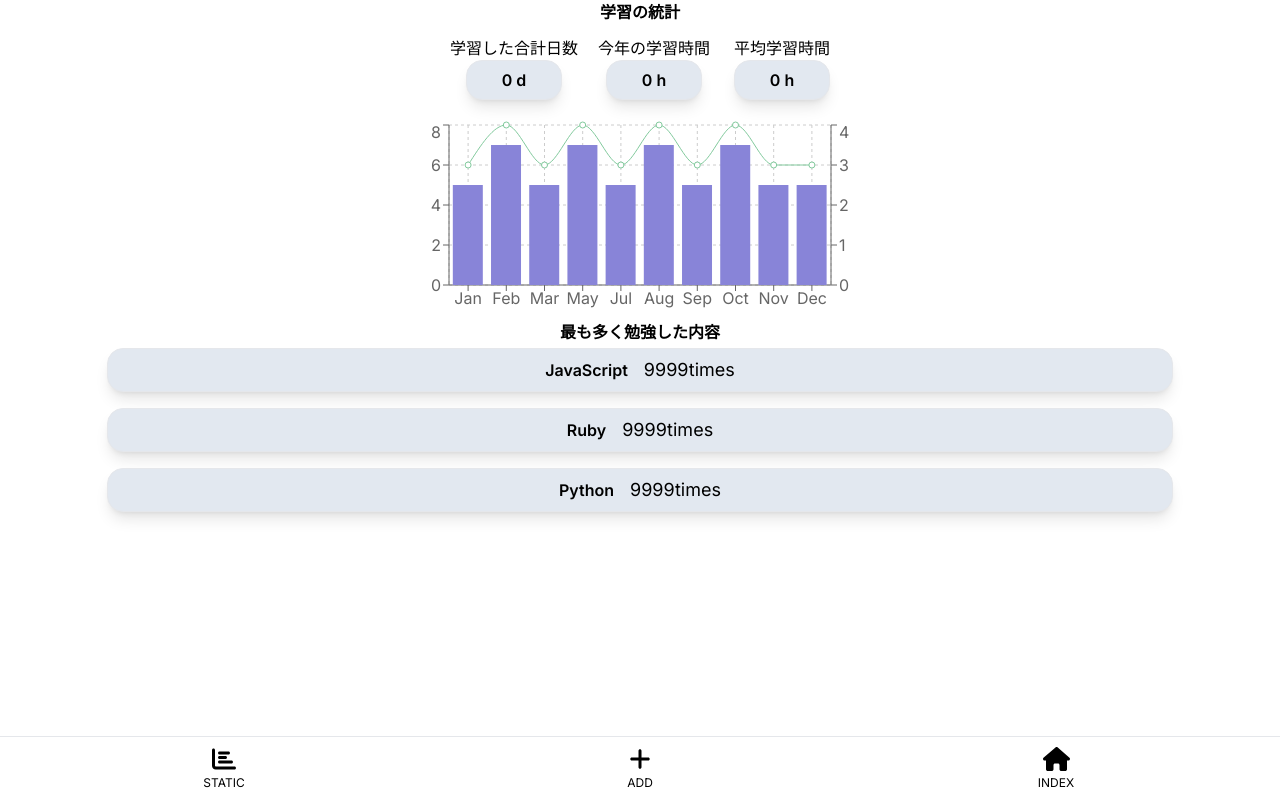
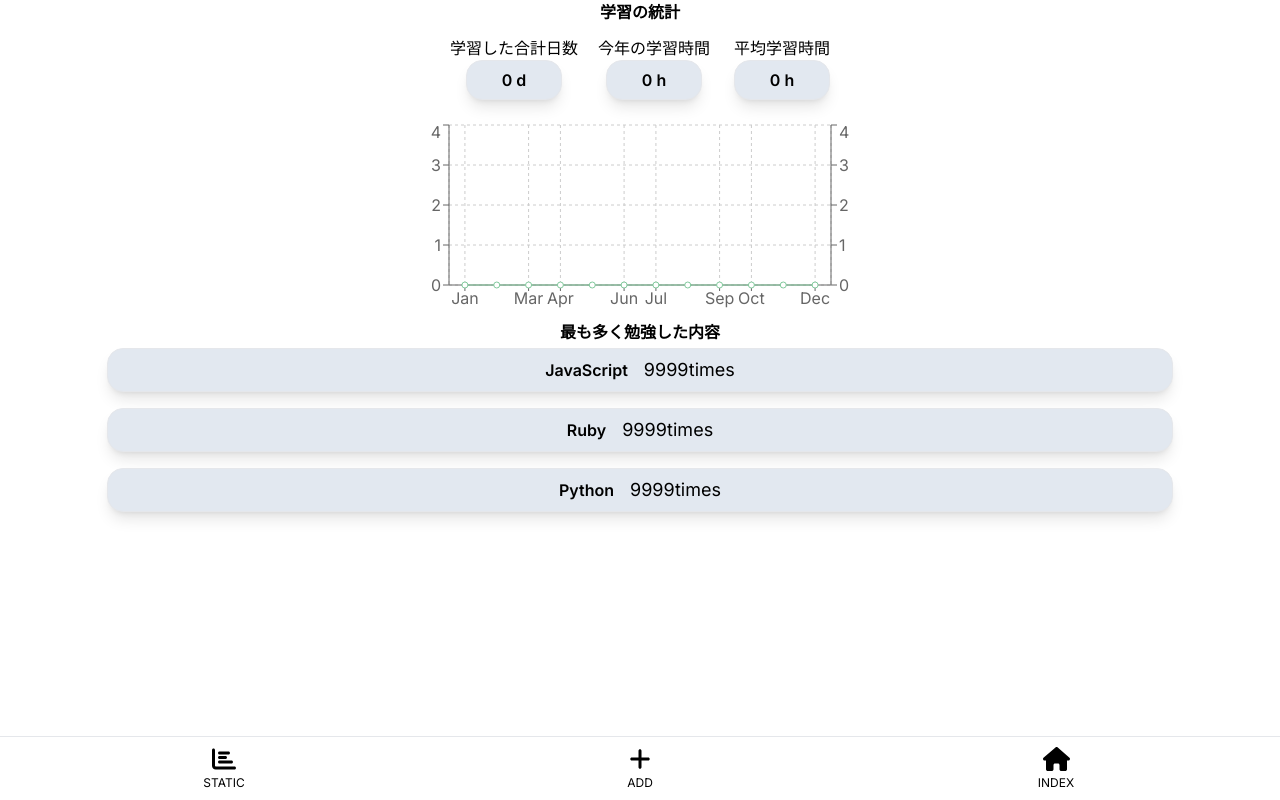
Before and after one commit to hiroyuki9614/study_memo, a Next.js app: page /statics in a window 1280 px wide. Built offline with nearby package versions, Linux system fonts and the light colour scheme; no server answers; the database is empty.

Commit message:
関数入門

```diff
--- a/src/app/statics/page.tsx
+++ b/src/app/statics/page.tsx
@@ -70,6 +70,38 @@ const Statics = () => {
 		{ date: 'Nov', totalHours: 5, averageHours: 3 },
 		{ date: 'Dec', totalHours: 5, averageHours: 3 },
 	];
+
+	function organizeDataByMonth(allStudiesData) {
+		// 月の略称マッピング
+		const monthAbbreviations = ['Jan', 'Feb', 'Mar', 'Apr', 'May', 'Jun', 'Jul', 'Aug', 'Sep', 'Oct', 'Nov', 'Dec'];
+
+		// すべての月について初期データを作成
+		const monthlyData = monthAbbreviations.reduce((acc, month) => {
+			acc[month] = { totalHours: 0, studyCount: 0 };
+			return acc;
+		}, {});
+
+		allStudiesData.forEach((study) => {
+			const date = new Date(study.study_date);
+			const monthKey = monthAbbreviations[date.getMonth()];
+
+			monthlyData[monthKey].totalHours += study.duration;
+			monthlyData[monthKey].studyCount += 1;
+		});
+
+		// 平均を計算し、指定された形式に変換
+		const formattedData = monthAbbreviations.map((month) => ({
+			date: month,
+			totalHours: Number((monthlyData[month].totalHours / 60).toFixed(2)),
+			averageHours: monthlyData[month].studyCount > 0 ? Number((monthlyData[month].totalHours / monthlyData[month].studyCount / 60).toFixed(2)) : 0,
+		}));
+
+		return formattedData;
+	}
+
+	const formattedMonthlyData = organizeDataByMonth(allStudiesData);
+	console.log(formattedMonthlyData);
+
 	return (
 		<main className='flex justify-center flex-col'>
 			<h1 className='font-bold text-center mb-1'>学習の統計</h1>
@@ -90,7 +122,7 @@ const Statics = () => {
 			<article className='flex justify-center mt-5'>
 				<div className='w-full max-w-lg'>
 					<ResponsiveContainer width='100%' height={200}>
-						<ComposedChart data={data}>
+						<ComposedChart data={formattedMonthlyData}>
 							<CartesianGrid strokeDasharray='3 3' />
 							<XAxis dataKey='date' />
 							<YAxis yAxisId='left' />
```
